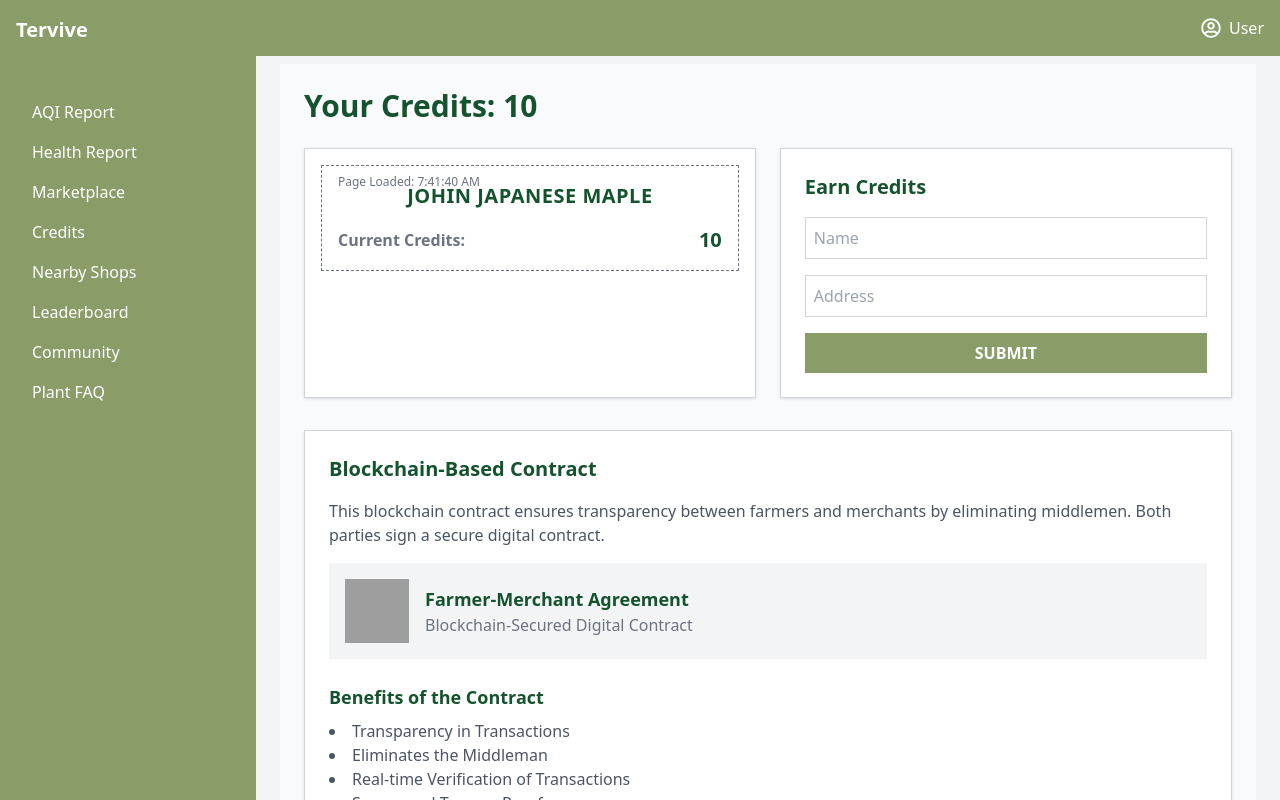
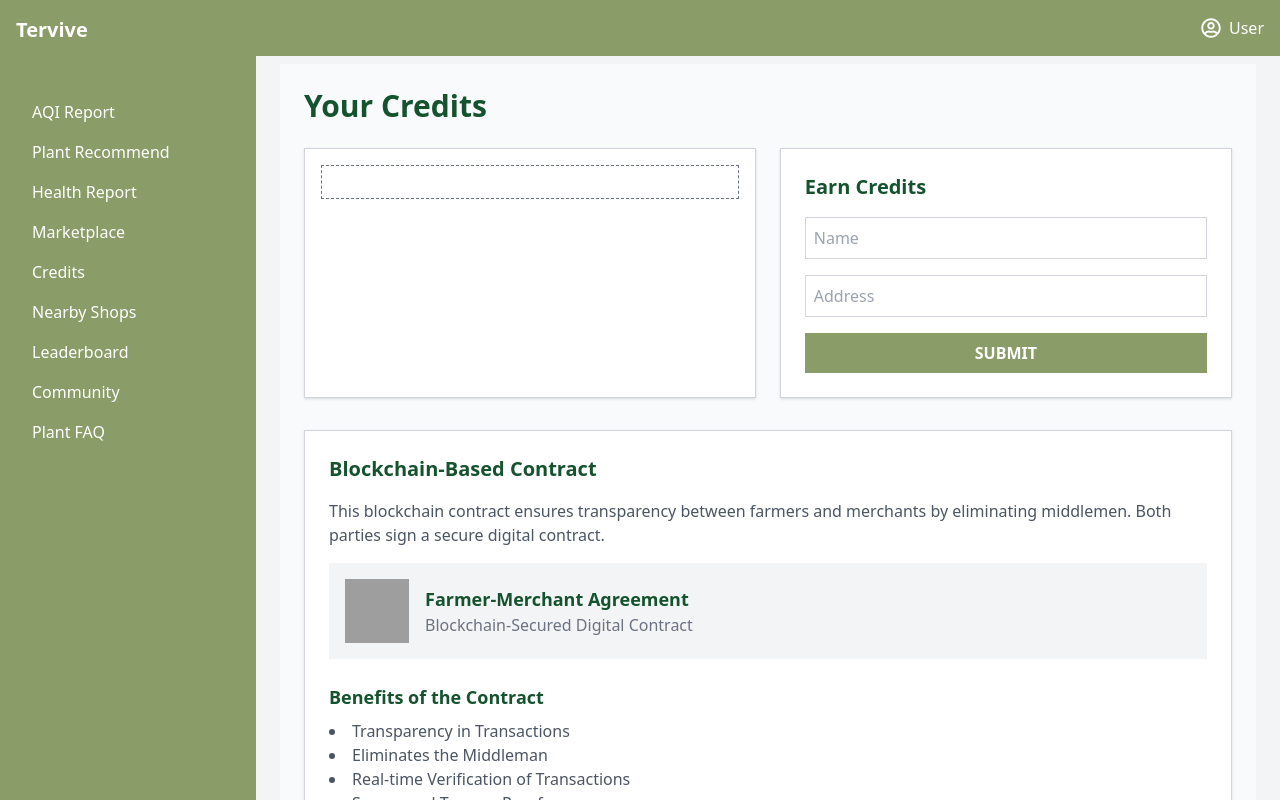
Before and after one commit to StephenStolk/tervivewebsite, a React (Create React App) app: page /dashboard/credits in a window 1280 px wide. Shown: the top 800 px of the page. Built offline with nearby package versions, Linux system fonts and the light colour scheme; no server answers; grey boxes are pictures that could not be loaded.

Commit message:
Updated routes and backend (temporary)

```diff
--- a/package.json
+++ b/package.json
@@ -13,6 +13,7 @@
     "dotenv": "^16.4.5",
     "framer-motion": "^11.3.31",
     "https-browserify": "^1.0.0",
+    "multer": "^1.4.5-lts.1",
     "process": "^0.11.10",
     "react": "^18.3.1",
     "react-dom": "^18.3.1",
--- a/src/App.js
+++ b/src/App.js
@@ -12,6 +12,7 @@ import Shops from './Dashboard/screens/Shops';
 import LoginPage from './Login/Login';
 import Community from './Dashboard/screens/Community';
 import FAQ from './Dashboard/screens/FAQ';
+import PlantRecommend from './Dashboard/screens/PlantRecommend';
 
 const App = () => {
   return (
@@ -27,6 +28,7 @@ const App = () => {
           <Route index element={<AqiReport />} />
           <Route path="aqi-report" element={<AqiReport />} />
           <Route path="marketplace" element={<Marketplace />} />
+          <Route path="plantrecommend" element={<PlantRecommend />} />
           <Route path="health-report" element={<HealthReport />} />
           <Route path="credits" element={<Credits />} />
           <Route path="shops" element={<Shops />} />
--- a/src/Dashboard/Dashboard.jsx
+++ b/src/Dashboard/Dashboard.jsx
@@ -46,6 +46,9 @@ const DashboardLayout = () => {
         <ul>
           <li>
             <Link to="aqi-report" className="block py-2 px-4 rounded hover:bg-green-900 mt-12">AQI Report</Link>
+          </li>
+          <li>
+            <Link to="plantrecommend" className="block py-2 px-4 rounded hover:bg-green-800">Plant Recommend</Link>
           </li>
           <li>
             <Link to="health-report" className="block py-2 px-4 rounded hover:bg-green-800">Health Report</Link>
--- a/src/Dashboard/screens/AqiReport.jsx
+++ b/src/Dashboard/screens/AqiReport.jsx
@@ -80,6 +80,7 @@ const AqiReport = () => {
   }, []);
 
   return (
+    <>
     <div className="min-h-screen py-10 px-4">
       <div className="max-w-4xl mx-auto bg-white rounded-lg shadow-xl p-8">
         <h2 className="text-4xl font-bold mb-6 text-green-900 text-center">
@@ -141,6 +142,8 @@ const AqiReport = () => {
         )}
       </div>
     </div>
+
+    </>
   );
 };
 
--- a/src/Dashboard/screens/Credits.jsx
+++ b/src/Dashboard/screens/Credits.jsx
@@ -1,78 +1,63 @@
-import React, { useEffect, useState } from 'react';
-import axios from 'axios';
-import { useNavigate } from 'react-router-dom';
+import React, { useState, useEffect } from 'react';
+import { useLocation } from 'react-router-dom';
 
 const Credits = () => {
-  const [credits, setCredits] = useState(10); // Initial credits set to 10
-  const [userData, setUserData] = useState({});
-  const [formData, setFormData] = useState({ name: '', address: '' });
-  const [loadingTime, setLoadingTime] = useState('');
-  const navigate = useNavigate();
+  const location = useLocation();
+  const [ticket, setTicket] = useState(null);
 
   useEffect(() => {
-    const fetchUserData = async () => {
-      try {
-        const userId = localStorage.getItem('userId');
-        const response = await axios.get(`/api/users/${userId}`);
-        setUserData(response.data);
-        setCredits(response.data.credits || 10); // Set at least 10 credits
-      } catch (error) {
-        console.error('Failed to fetch user data:', error);
-      }
-    };
+    if (location.state && location.state.plantName) {
+      const newTicket = {
+        plantName: location.state.plantName,
+        credits: location.state.credits,
+        timestamp: location.state.timestamp,
+      };
 
-    const currentTime = new Date().toLocaleTimeString();
-    setLoadingTime(currentTime);
-
-    fetchUserData();
-  }, []);
-
-  const handleChange = (e) => {
-    const { name, value } = e.target;
-    setFormData((prev) => ({ ...prev, [name]: value }));
-  };
-
-  const handleSubmit = async (e) => {
-    e.preventDefault();
-    try {
-      const userId = localStorage.getItem('userId');
-      await axios.post('/api/users/update-credits', {
-        userId,
-        plantCredits: 10,
-      });
-      alert('Credits earned successfully!');
-      navigate('/marketplace');
-    } catch (error) {
-      console.error('Failed to earn credits:', error);
+      // Set the ticket (only one ticket will be stored)
+      setTicket(newTicket);
     }
-  };
+  }, [location.state]);
 
   return (
     <div className="p-6 bg-gray-50 min-h-screen">
-      <h1 className="text-3xl font-extrabold mb-6 text-green-900">Your Credits: {credits}</h1>
+      <h1 className="text-3xl font-extrabold mb-6 text-green-900">
+        Your Credits
+      </h1>
 
       {/* Side-by-side Ticket and Earn Credit */}
       <div className="flex flex-col md:flex-row gap-6 mb-8">
         {/* Ticket Box */}
         <div className="bg-white p-4 border border-gray-300 shadow w-full md:w-1/2">
           <div className="border border-dashed border-gray-500 p-4 relative">
-            <div className="absolute top-2 left-4 text-xs text-gray-500">Page Loaded: {loadingTime}</div>
-            <h2 className="text-xl font-semibold mb-4 text-center uppercase tracking-wide text-green-900">Johin Japanese Maple</h2>
-            <div className="flex justify-between items-center">
-              <span className="text-gray-500 font-semibold">Current Credits:</span>
-              <span className="text-green-900 text-xl font-bold">{credits}</span>
-            </div>
+            {ticket && (
+              <>
+                <div className="absolute top-2 left-4 text-xs text-gray-500">
+                  Page Loaded: {new Date().toLocaleString()}
+                </div>
+                <h2 className="text-xl font-semibold mb-4 text-center uppercase tracking-wide text-green-900">
+                  {ticket.plantName}
+                </h2>
+                <div className="flex justify-between items-center">
+                  <span className="text-gray-500 font-semibold">Current Credits:</span>
+                  <span className="text-green-900 text-xl font-bold">{ticket.credits}</span>
+                </div>
+              </>
+            )}
           </div>
         </div>
 
         {/* Earn Credits Form */}
-        <form onSubmit={handleSubmit} className="bg-white p-6 border border-gray-300 shadow w-full md:w-1/2">
+        <form
+          onSubmit={(e) => {
+            e.preventDefault();
+            // Handle form submission
+          }}
+          className="bg-white p-6 border border-gray-300 shadow w-full md:w-1/2"
+        >
           <h2 className="text-xl font-bold mb-4 text-green-900">Earn Credits</h2>
           <input
             type="text"
             name="name"
-            value={formData.name}
-            onChange={handleChange}
             placeholder="Name"
             className="border border-gray-300 p-2 w-full mb-4 text-green-900"
             required
@@ -80,8 +65,6 @@ const Credits = () => {
           <input
             type="text"
             name="address"
-            value={formData.address}
-            onChange={handleChange}
             placeholder="Address"
             className="border border-gray-300 p-2 w-full mb-4 text-green-900"
             required
@@ -95,13 +78,12 @@ const Credits = () => {
         </form>
       </div>
 
-      {/* Blockchain Contract Section */}
+      {/* Blockchain-Based Contract */}
       <div className="bg-white p-6 border border-gray-300 shadow w-full mb-6">
         <h2 className="text-xl font-bold mb-4 text-green-900">Blockchain-Based Contract</h2>
         <p className="text-gray-600 mb-4">
           This blockchain contract ensures transparency between farmers and merchants by eliminating middlemen. Both parties sign a secure digital contract.
         </p>
-
         <div className="bg-gray-100 p-4 flex items-center mb-6">
           <img
             src="https://img.icons8.com/color/96/contract.png"
@@ -200,3 +182,49 @@ const Credits = () => {
 };
 
 export default Credits;
+
+
+//original above
+
+// import React, { useEffect, useState } from 'react';
+// import axios from 'axios';
+
+// const CreditsPage = () => {
+//   const [purchases, setPurchases] = useState([]);
+
+//   useEffect(() => {
+//     // Fetch all purchases for the user
+//     const fetchPurchases = async () => {
+//       try {
+//         const response = await axios.get(`http://localhost:5000/api/purchase/user/USER_ID`); // Replace with actual user ID
+//         setPurchases(response.data);
+//       } catch (error) {
+//         console.error('Error fetching purchases:', error);
+//       }
+//     };
+
+//     fetchPurchases();
+//   }, []);
+
+//   return (
+//     <div className="p-6 bg-gray-100 min-h-screen">
+//       <h1 className="text-2xl font-bold mb-6">Your Purchase History</h1>
+//       {purchases.length > 0 ? (
+//         <div className="space-y-4">
+//           {purchases.map((purchase, index) => (
+//             <div key={index} className="bg-white p-4 shadow-md rounded-lg">
+//               <h2 className="text-xl font-bold">{purchase.plantName}</h2>
+//               <p>Quantity: {purchase.quantity}</p>
+//               <p>Total Price: ${purchase.totalPrice}</p>
+//               <p>Purchase Date: {new Date(purchase.date).toLocaleDateString()}</p>
+//             </div>
+//           ))}
+//         </div>
+//       ) : (
+//         <p>No purchases found.</p>
+//       )}
+//     </div>
+//   );
+// };
+
+// export default CreditsPage;
--- /dev/null
+++ b/src/Dashboard/screens/PlantRecommend.jsx
@@ -0,0 +1,17 @@
+import React from 'react';
+
+const PlantRecommend = () => {
+  return (
+    <div className="min-h-screen">
+      {/* <h2 className="text-3xl font-bold mb-4"></h2> */}
+      <iframe
+        src="https://hostaqi-f84pyacedcprzl4gujqgmv.streamlit.app/?embedded=true"
+        title="Health Report"
+        className="w-full h-screen border-none"
+        loading="lazy"
+      ></iframe>
+    </div>
+  );
+};
+
+export default PlantRecommend;
--- a/src/Signup/Signup.jsx
+++ b/src/Signup/Signup.jsx
@@ -38,13 +38,12 @@ const SignupPage = () => {
         throw new Error(data.message || 'Something went wrong');
       }
 
-      localStorage.setItem('token', data.token); // Store the JWT token
-      localStorage.setItem('userId', data.userId); // Store the userId
+      localStorage.setItem('token', data.token);
+      localStorage.setItem('userId', data.userId);
       localStorage.setItem('userName', formData.name);
 
       setSuccess('Account created successfully!');
       setError(null);
-
       navigate('/dashboard');
     } catch (err) {
       setError(err.message);
```
Also changed, not shown: src/Dashboard/screens/Marketplace.jsx (+96 -12 lines), src/Login/Login.jsx (+151 -0 lines), 1 other file (tests, documents, lock files or other folders).
